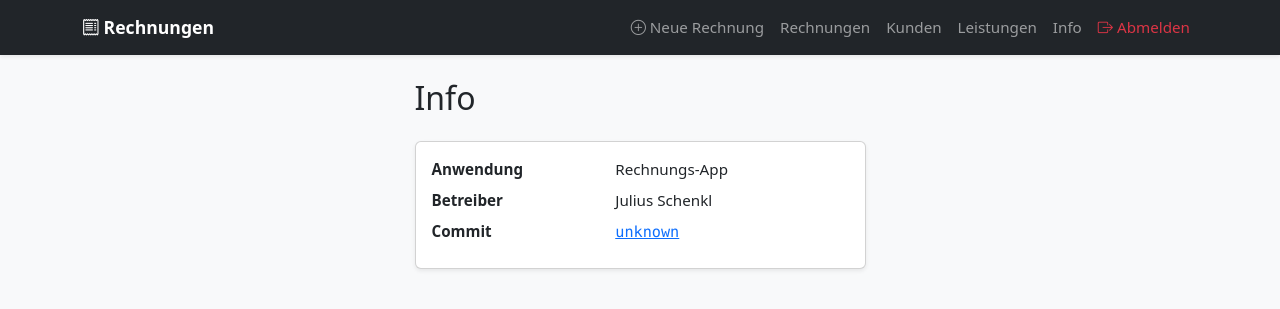
After one commit to JSchenkl/rechnung, a Flask app: page /info in a window 1280 px wide. The commit adds this page. Shown: the top 309 px of the page. Run offline with Flask 3, Linux system fonts and the light colour scheme; the visitor is signed in with stand-in values (Sample User, id 1).

Commit message:
Info-Seite mit Commit-ID in Navbar
- /info zeigt aktuelle Commit-SHA (lokal via git, Docker via COMMIT-Datei)
- Dockerfile schreibt COMMIT_SHA beim Build in /app/COMMIT
- Deploy-Workflow uebergibt --build-arg COMMIT_SHA an Docker

Co-Authored-By: Claude Sonnet 4.6 <noreply@anthropic.com>

```diff
--- a/app/routes/main.py
+++ b/app/routes/main.py
@@ -1,8 +1,14 @@
-from flask import Blueprint, render_template
+from flask import Blueprint, render_template, current_app
 from flask_login import login_required
 from app.models import Invoice, Customer
 
 main_bp = Blueprint('main', __name__)
+
+
+@main_bp.route('/info')
+@login_required
+def info():
+    return render_template('info.html', commit=current_app.config['COMMIT_SHA'])
 
 
 @main_bp.route('/')
--- a/app/templates/base.html
+++ b/app/templates/base.html
@@ -36,6 +36,9 @@
           <a class="nav-link" href="{{ url_for('services.list') }}">Leistungen</a>
         </li>
         <li class="nav-item">
+          <a class="nav-link" href="{{ url_for('main.info') }}">Info</a>
+        </li>
+        <li class="nav-item">
           <a class="nav-link text-danger" href="{{ url_for('auth.logout') }}">
             <i class="bi bi-box-arrow-right"></i> Abmelden
           </a>
--- /dev/null
+++ b/app/templates/info.html
@@ -0,0 +1,27 @@
+{% extends 'base.html' %}
+{% block title %}Info{% endblock %}
+
+{% block content %}
+<div class="row justify-content-center">
+  <div class="col-md-5">
+    <h2 class="mb-4">Info</h2>
+    <div class="card shadow-sm">
+      <div class="card-body">
+        <dl class="row mb-0">
+          <dt class="col-5">Anwendung</dt>
+          <dd class="col-7">Rechnungs-App</dd>
+
+          <dt class="col-5">Betreiber</dt>
+          <dd class="col-7">Julius Schenkl</dd>
+
+          <dt class="col-5">Commit</dt>
+          <dd class="col-7">
+            <a href="https://github.com/JSchenkl/rechnung/commit/{{ commit }}"
+               target="_blank" class="font-monospace">{{ commit }}</a>
+          </dd>
+        </dl>
+      </div>
+    </div>
+  </div>
+</div>
+{% endblock %}
```
Also changed, not shown: config.py (+17 -0 lines), .claude/settings.local.json, .github/workflows/deploy.yml, 1 other file.
